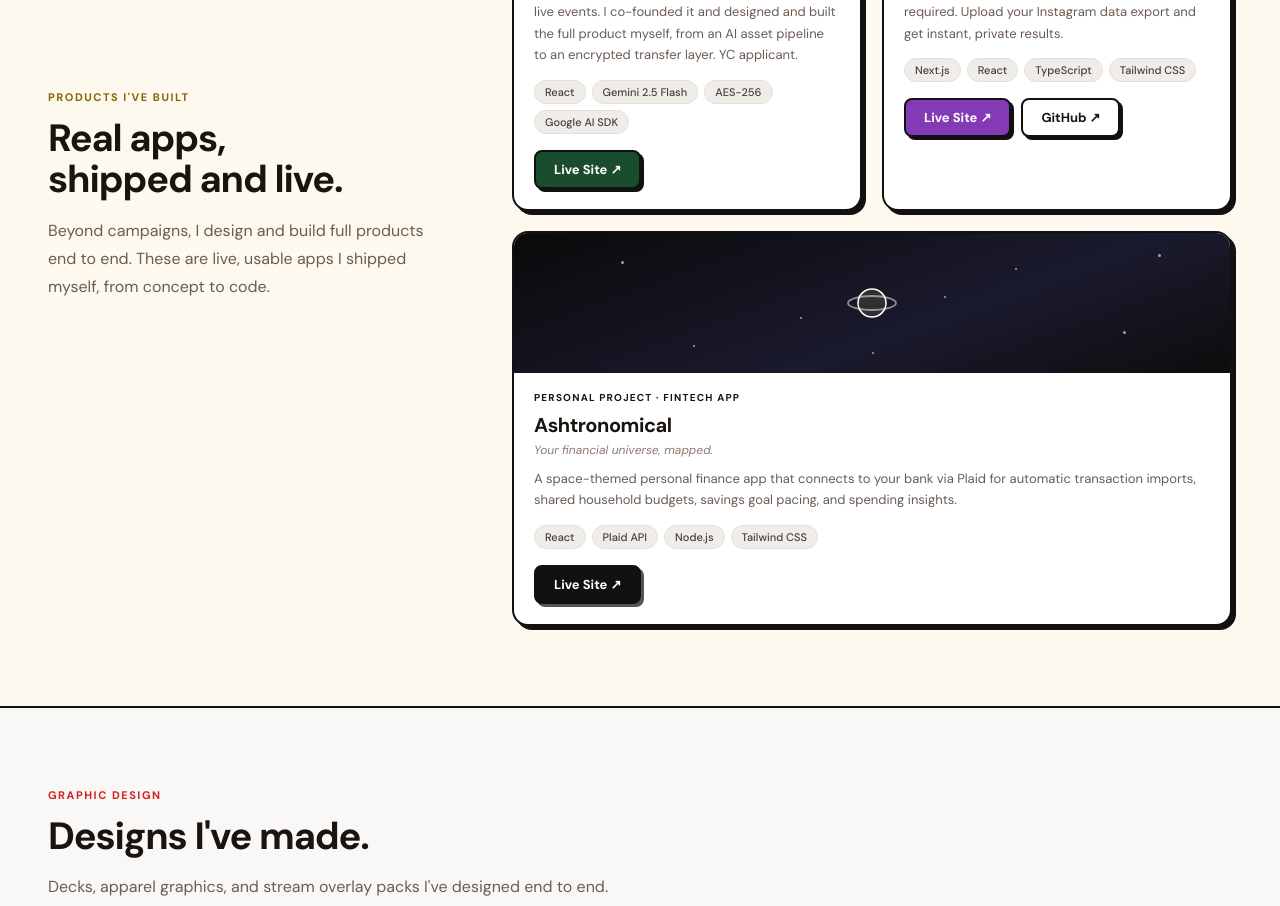
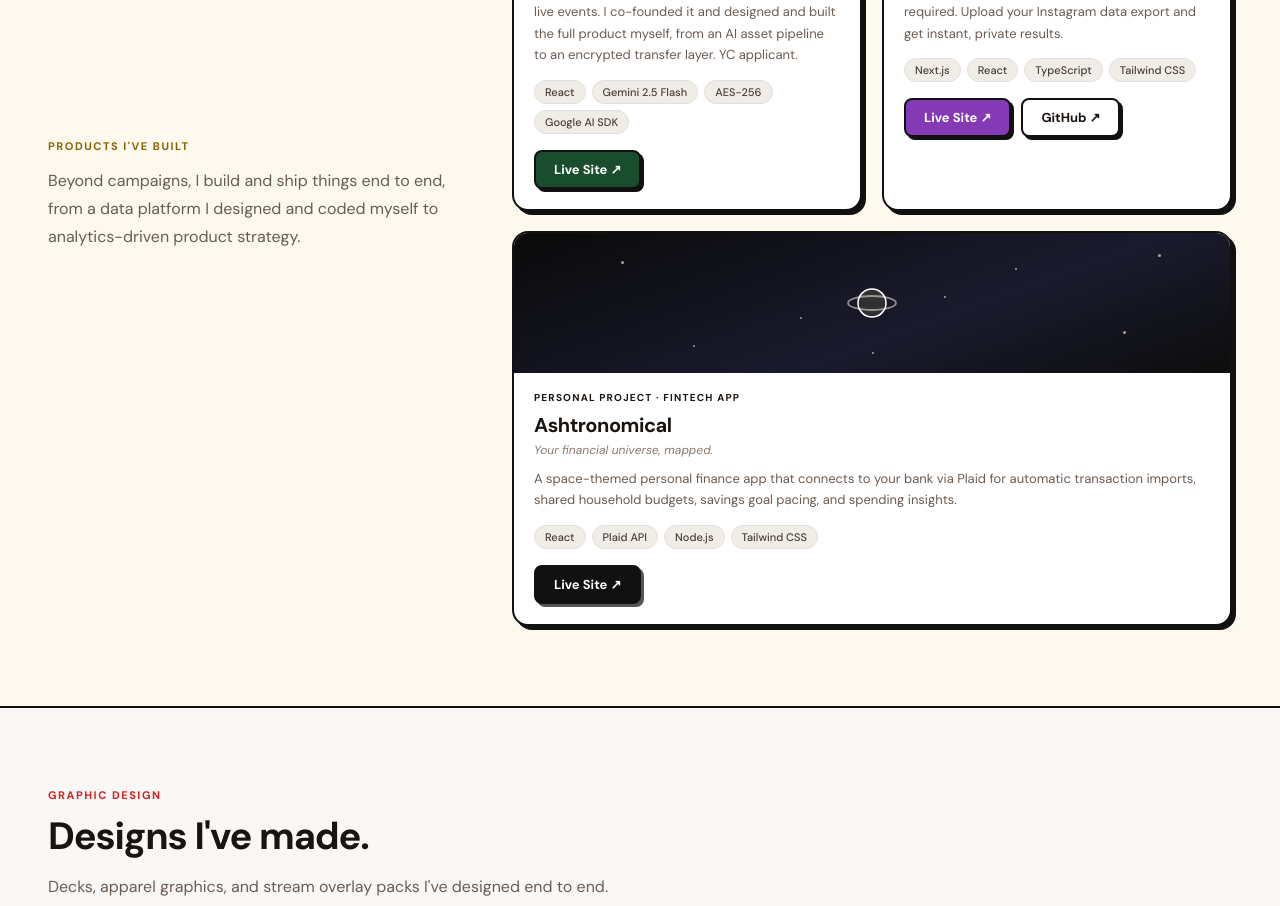
Before and after one commit to ashlacap/ash-portfolio, a React (Vite) app: page / in a window 1280 px wide. Shown: the part 3528-4434 px from the top of the page. Built offline with nearby package versions, Linux system fonts and the light colour scheme.

Commit message:
Auto-save

```diff
--- a/src/App.jsx
+++ b/src/App.jsx
@@ -146,17 +146,12 @@ const SideQuestsSection = () =>
           fontFamily: "'DM Sans', sans-serif", fontSize: 11, fontWeight: 700,
           letterSpacing: '0.14em', textTransform: 'uppercase', color: '#8a6400', marginBottom: 14
         }}>Products I've Built</div>
-        <h2 style={{
-          fontFamily: "'DM Sans', sans-serif",
-          fontSize: 38, fontWeight: 700, color: '#1a1410',
-          letterSpacing: '-0.03em', lineHeight: 1.1, marginBottom: 16
-        }}>Real apps,<br />shipped and live.</h2>
         <p style={{
           fontFamily: "'DM Sans', sans-serif", fontSize: 16,
-          color: '#6b5c52', lineHeight: 1.75, marginBottom: 0
+          color: '#6b5c52', lineHeight: 1.75, marginBottom: 0, marginTop: 4
         }}>
-          Beyond campaigns, I design and build full products end to end. These are live,
-          usable apps I shipped myself, from concept to code.
+          Beyond campaigns, I build and ship things end to end, from a data platform
+          I designed and coded myself to analytics-driven product strategy.
         </p>
       </div>
 
```
